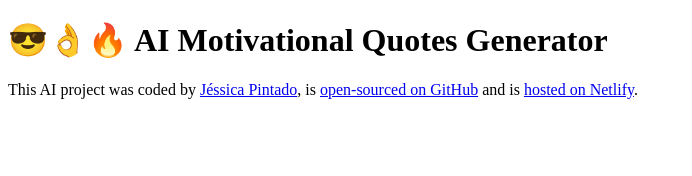
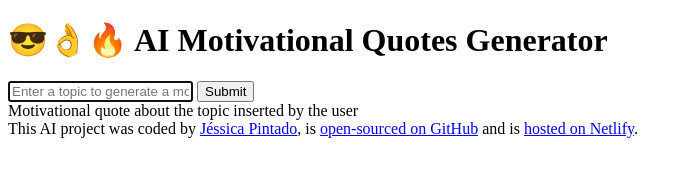
Before and after one commit to jdmpintado/motivational-quotes, a plain HTML site: page index.html in a window 1280 px wide. Shown: the whole page, without its empty margins (0-692 px from the left). Drawn offline with Linux system fonts and the light colour scheme.

Commit message:
Added the basic HTML structure

```diff
--- a/index.html
+++ b/index.html
@@ -7,7 +7,22 @@
     <title>AI Motivational Quotes Generator</title>
   </head>
   <body>
-    <h1>😎👌🔥 AI Motivational Quotes Generator</h1>
+    <header>
+      <h1>😎👌🔥 AI Motivational Quotes Generator</h1>
+    </header>
+    <main>
+      <form>
+        <input
+          type="text"
+          placeholder="Enter a topic to generate a motivational quote"
+          autofocus
+          required
+          autocomplete="off"
+        />
+        <input type="submit" />
+      </form>
+      <div>Motivational quote about the topic inserted by the user</div>
+    </main>
     <footer>
       This AI project was coded by
       <a href="https://github.com/jdmpintado" target="_blank">Jéssica Pintado</a
```
